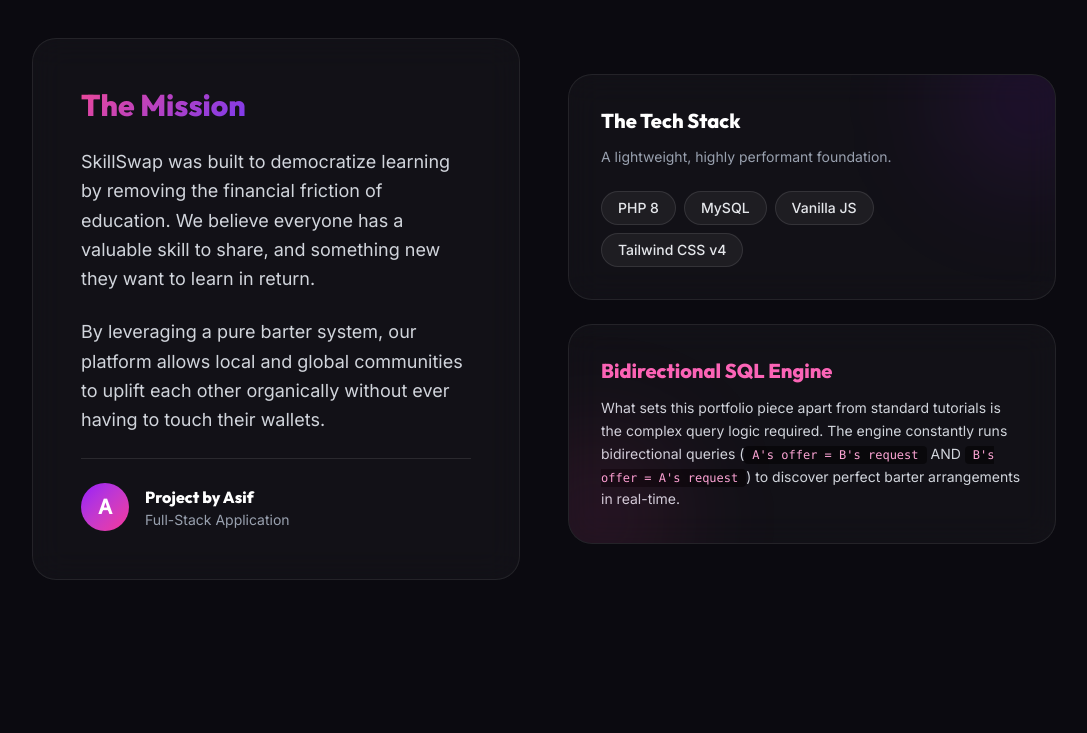
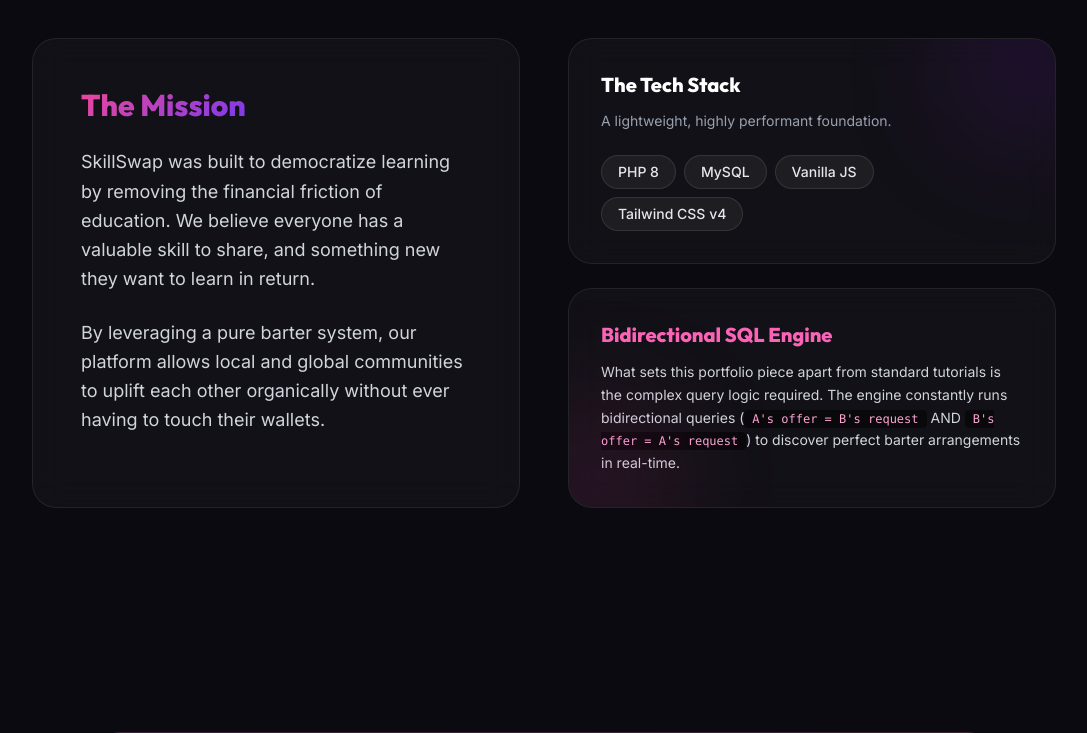
Before and after one commit to asifrazadev/skillswap, a PHP site: page /skillswap/ in a window 1280 px wide. Shown: the part 2530-3263 px from the top of the page, without its empty margins (96-1183 px from the left). Run offline with PHP 8.4, Linux system fonts and the light colour scheme.

Commit message:
refactor: remove project badge and author profile section from index page

```diff
--- a/index.php
+++ b/index.php
@@ -84,7 +84,6 @@
         <div class="absolute inset-0 bg-gradient-to-b from-[#0B0A10]/30 to-[#0B0A10] z-0"></div>
 
         <div class="hero-content relative z-10 max-w-4xl px-6 pt-24 pb-12 mx-auto">
-            <div class="badge inline-block px-4 py-1 rounded-full text-sm font-semibold mb-6 bg-purple-600/15 border border-purple-500/30 text-purple-400 fade-in-up">02 Portfolio Project</div>
 
             <h1 class="font-extrabold text-5xl md:text-7xl mb-6 leading-tight fade-in-up" style="transition-delay: 100ms;">Skill-Swap & <br><span class="gradient-text">Barter Network.</span></h1>
 
@@ -184,16 +183,9 @@
                 <p class="text-gray-300 leading-relaxed mb-6 text-lg">
                     SkillSwap was built to democratize learning by removing the financial friction of education. We believe everyone has a valuable skill to share, and something new they want to learn in return.
                 </p>
-                <p class="text-gray-300 leading-relaxed text-lg pb-6 border-b border-white/10 mb-6">
+                <p class="text-gray-300 leading-relaxed text-lg pb-6 ">
                     By leveraging a pure barter system, our platform allows local and global communities to uplift each other organically without ever having to touch their wallets.
                 </p>
-                <div class="flex items-center gap-4">
-                    <div class="w-12 h-12 rounded-full bg-gradient-to-br from-purple-600 to-pink-500 flex items-center justify-center text-xl font-bold">A</div>
-                    <div>
-                        <p class="font-bold font-heading text-white">Project by Asif</p>
-                        <p class="text-sm text-gray-400">Full-Stack Application</p>
-                    </div>
-                </div>
             </div>
 
             <!-- Right side tech details -->
```
